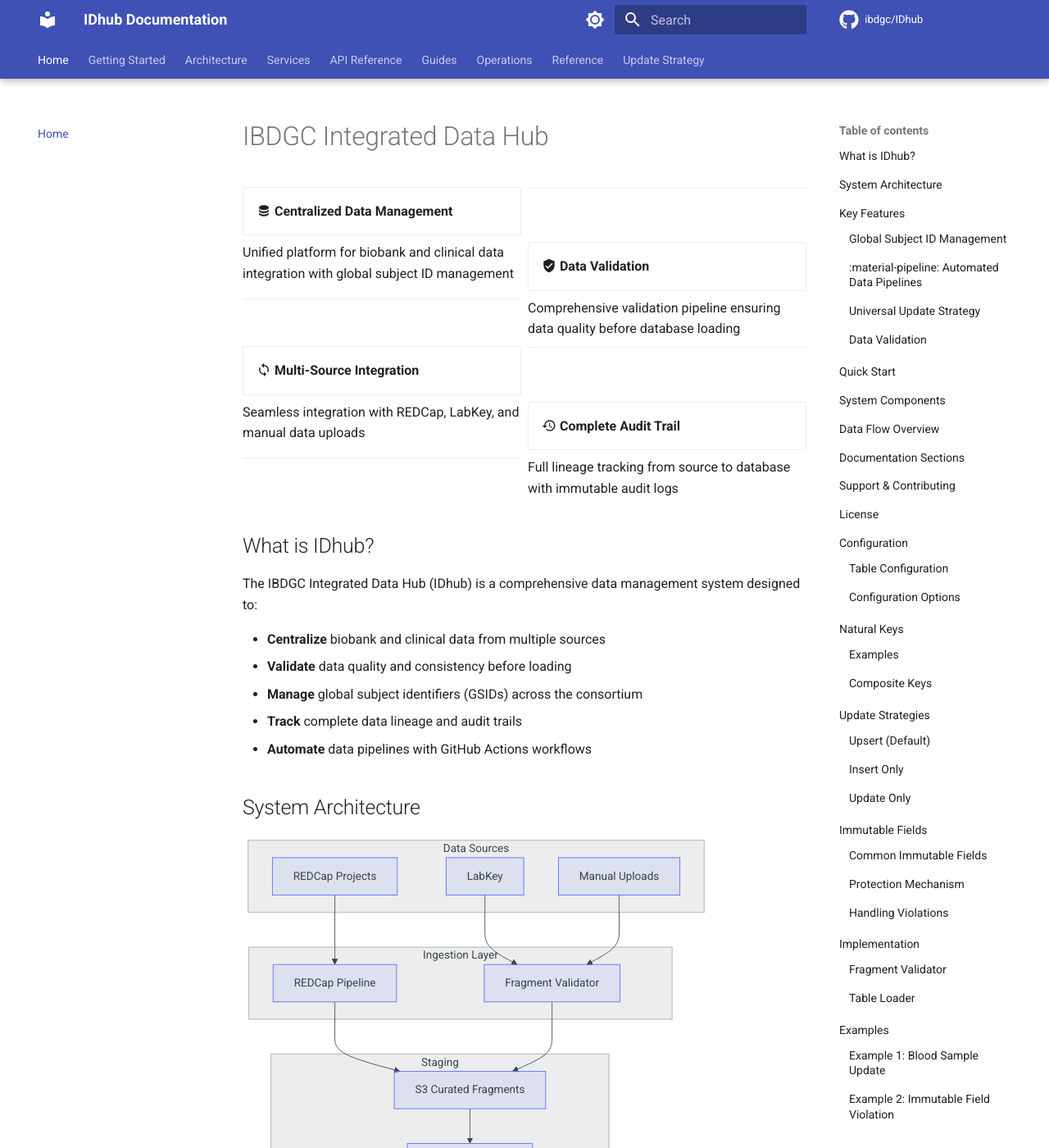
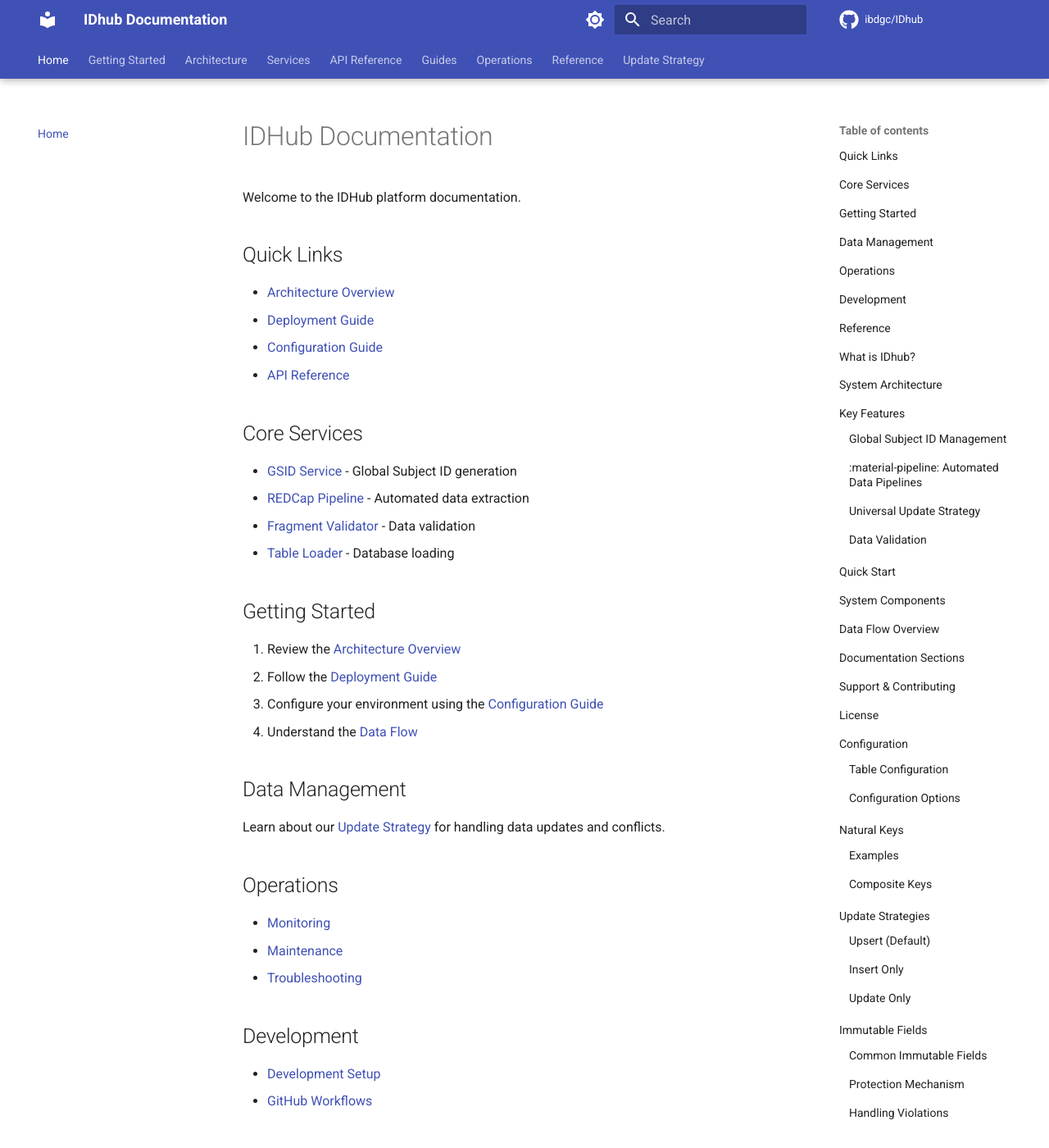
Before and after one commit to ibdgc/idhub, an MkDocs documentation site: the page built from docs/index.md, in a window 1280 px wide and 1400 px high. Shown: the whole window at 82% size. Built offline with MkDocs 1.6.1 and Material for MkDocs 9.7.7, drawn with Linux system fonts in a browser that asks for light colours; comment, search, counter and statistics services are not loaded; the version menu is left out; some of the changed text lies outside the part shown.

Commit message:
removed --strict build on mkdocs and cleaned up links

`````diff
--- a/docs/index.md
+++ b/docs/index.md
@@ -1,4 +1,48 @@
-# IBDGC Integrated Data Hub
+# IDHub Documentation
+
+Welcome to the IDHub platform documentation.
+
+## Quick Links
+
+- [Architecture Overview](architecture/overview.md)
+- [Deployment Guide](guides/deployment.md)
+- [Configuration Guide](guides/configuration.md)
+- [API Reference](api/gsid-api.md)
+
+## Core Services
+
+- [GSID Service](services/gsid-service.md) - Global Subject ID generation
+- [REDCap Pipeline](services/redcap-pipeline.md) - Automated data extraction
+- [Fragment Validator](services/fragment-validator.md) - Data validation
+- [Table Loader](services/table-loader.md) - Database loading
+
+## Getting Started
+
+1. Review the [Architecture Overview](architecture/overview.md)
+2. Follow the [Deployment Guide](guides/deployment.md)
+3. Configure your environment using the [Configuration Guide](guides/configuration.md)
+4. Understand the [Data Flow](architecture/data-flow.md)
+
+## Data Management
+
+Learn about our [Update Strategy](update-strategy.md) for handling data updates and conflicts.
+
+## Operations
+
+- [Monitoring](operations/monitoring.md)
+- [Maintenance](operations/maintenance.md)
+- [Troubleshooting](operations/troubleshooting.md)
+
+## Development
+
+- [Development Setup](guides/development.md)
+- [GitHub Workflows](guides/workflows.md)
+
+## Reference
+
+- [Environment Variables](reference/environment-variables.md)
+- [Configuration Files](reference/configuration-files.md)
+- [Changelog](reference/changelog.md)
 
 <div class="grid cards" markdown>
 
@@ -817,16 +861,16 @@
 
 ## Related Documentation
 
-- [Data Flow](data-flow.md) - Overall data pipeline
-- [Table Loader Service](../services/table-loader.md) - Implementation details
-- [Fragment Validator](../services/fragment-validator.md) - Validation before loading
-- [Table Configurations](../reference/table-configs.md) - Configuration reference
+- [Data Flow](architecture/data-flow.md) - Overall data pipeline
+- [Table Loader Service](services/table-loader.md) - Implementation details
+- [Fragment Validator](services/fragment-validator.md) - Validation before loading
+- [Table Configurations](reference/table-configs.md) - Configuration reference
 
 ## Next Steps
 
-- [Configure table update strategies](../reference/table-configs.md)
-- [Set up monitoring](../operations/monitoring.md)
-- [Review troubleshooting guide](../operations/troubleshooting.md)
+- [Configure table update strategies](reference/table-configs.md)
+- [Set up monitoring](operations/monitoring.md)
+- [Review troubleshooting guide](operations/troubleshooting.md)
 
 ````
 
`````
Also changed, not shown: docs/architecture/data-flow.md (+1 -1 lines), docs/architecture/overview.md (+2 -2 lines), docs/reference/changelog.md (+1 -1 lines), docs/services/gsid-service.md (+1 -2 lines), docs/architecture/update-strategy.md (renamed from docs/update-strategy.md), 1 other file.
